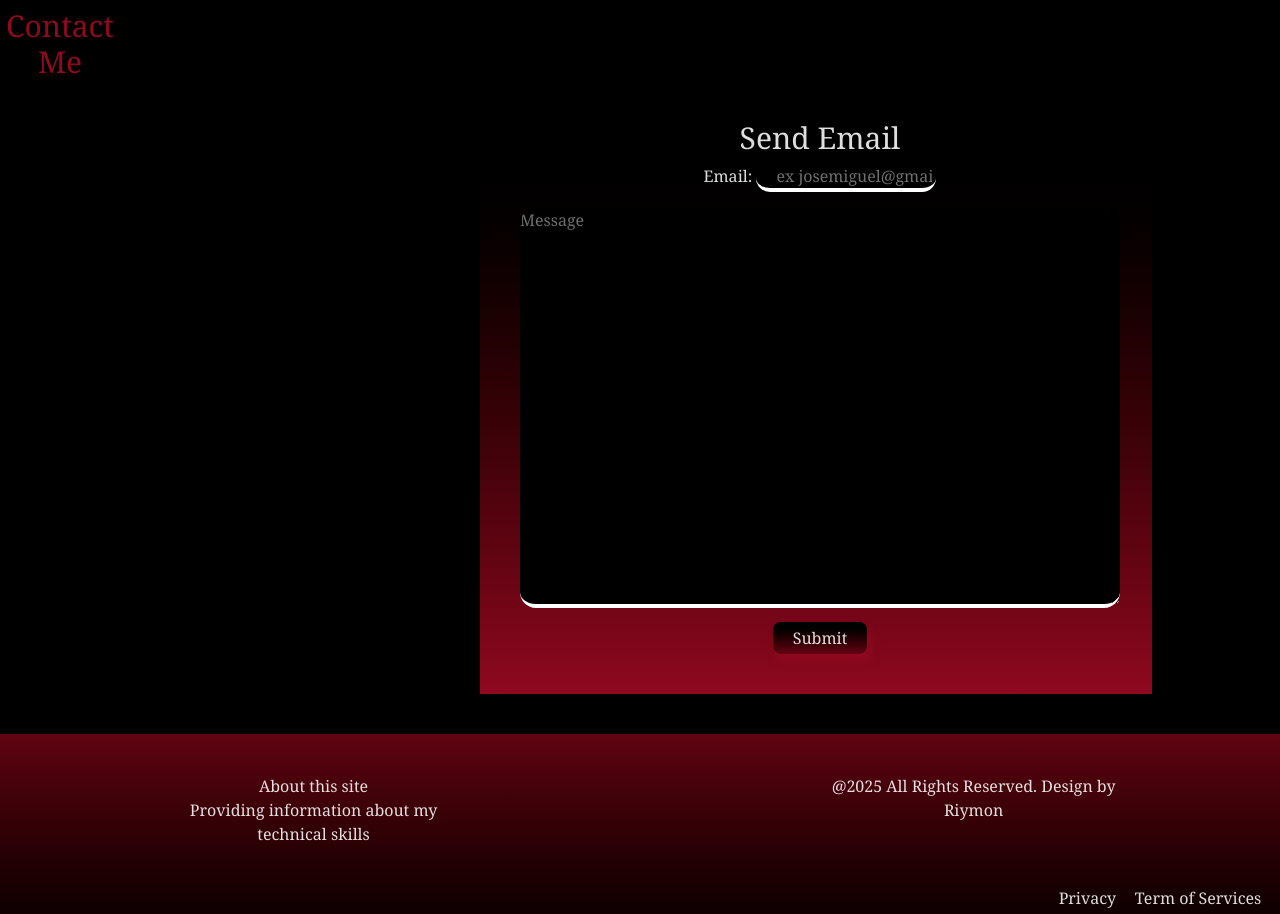
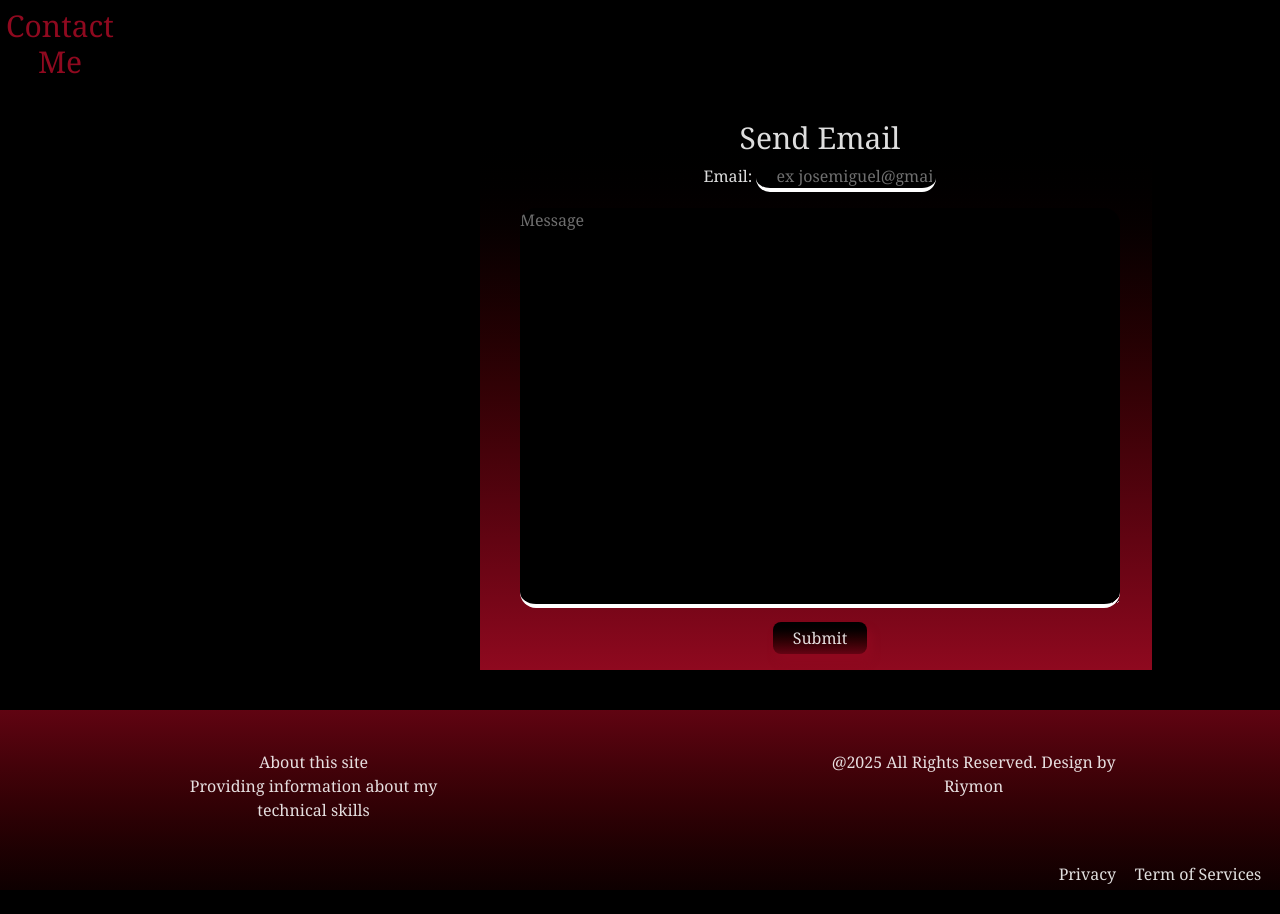
Before and after one commit to Riymon/Portfolio, a React (Vite) app: page /projects in a window 1280 px wide. Shown: the part 1640-2554 px from the top of the page. After the commit the page ends 2530 px from the top, so only its background shows below. Built offline with nearby package versions, Linux system fonts and the light colour scheme.

Commit message:
contact padding fix

```diff
--- a/src/Content.jsx
+++ b/src/Content.jsx
@@ -39,7 +39,7 @@ function Content(content) {
               <img className="h-42" src={arrs.img} alt={arrs.h} />
             )}
             {content.title === 'Projects' && (<p className='text-justify pt-3 '>{arrs.p}</p>)}
-            {content.title === 'Projects' && (<a  className="px-40 py-1 hover:shadow-5xl hover:text-[#8f091f] hover:shadow-[#08d2b0] bg-black rounded-1xl " href={arrs.a}>Visit</a>)}
+            {content.title === 'Projects' && (<a target="_blank" className="px-40 py-1 hover:shadow-5xl hover:text-[#8f091f] hover:shadow-[#08d2b0] bg-black rounded-1xl " href={arrs.a}>Visit</a>)}
             {content.title === 'My Services' && (<p>{arrs.p}</p>)}
           </div>
         ))}
--- a/src/header.jsx
+++ b/src/header.jsx
@@ -18,7 +18,7 @@ function Header() {
   };
 
   return (<>
-        <div className="header pt-5 animate-slideFade">
+        <div className="header animate-slideFade">
           <div className="logo-name">
             <h1>Riymon</h1>
           </div>
--- a/src/index.css
+++ b/src/index.css
@@ -230,7 +230,7 @@ body {
   margin-left: 55vh;
 }
 .contact {
-  padding: 0vh 5vh 5vh;
+  padding: 0vh 5vh 2vh;
 }
 .contact:hover, .contact button{
     box-shadow: var(--red) 0.5vh 1vh 1vh;
```
